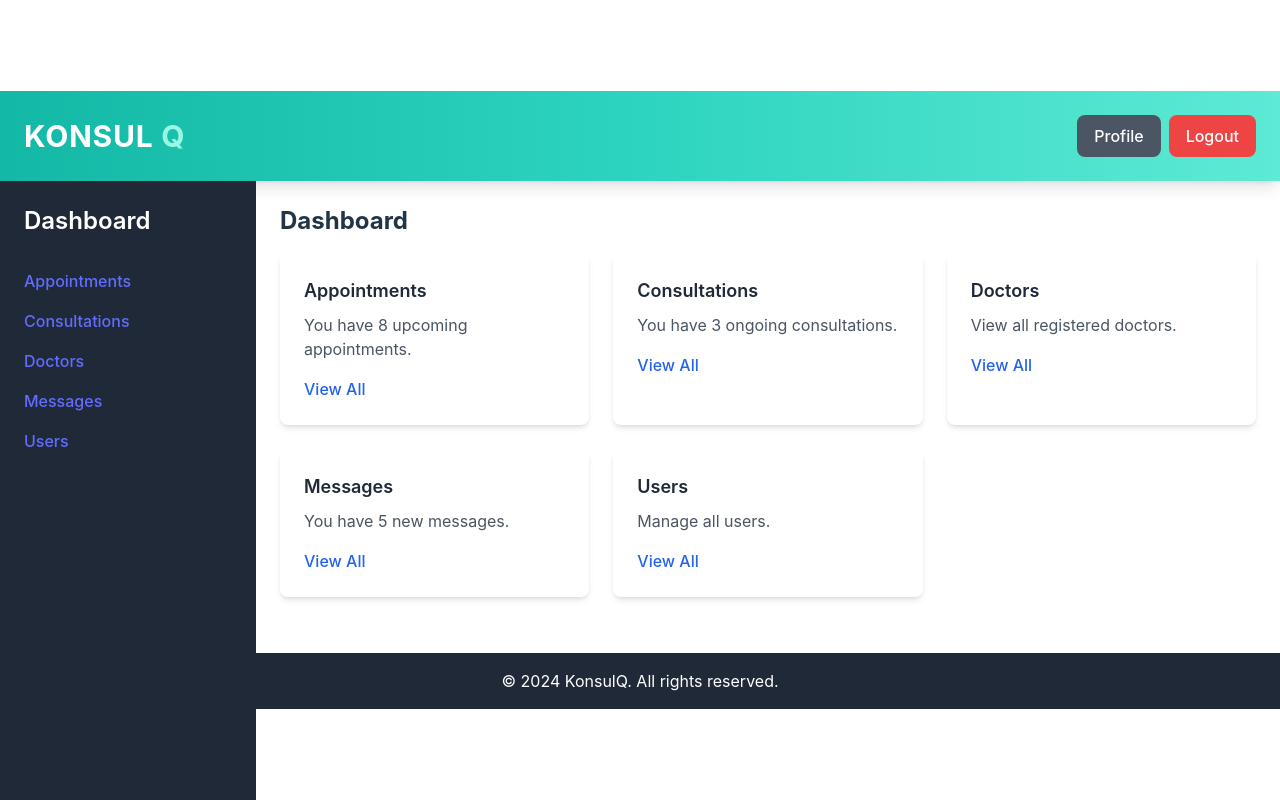
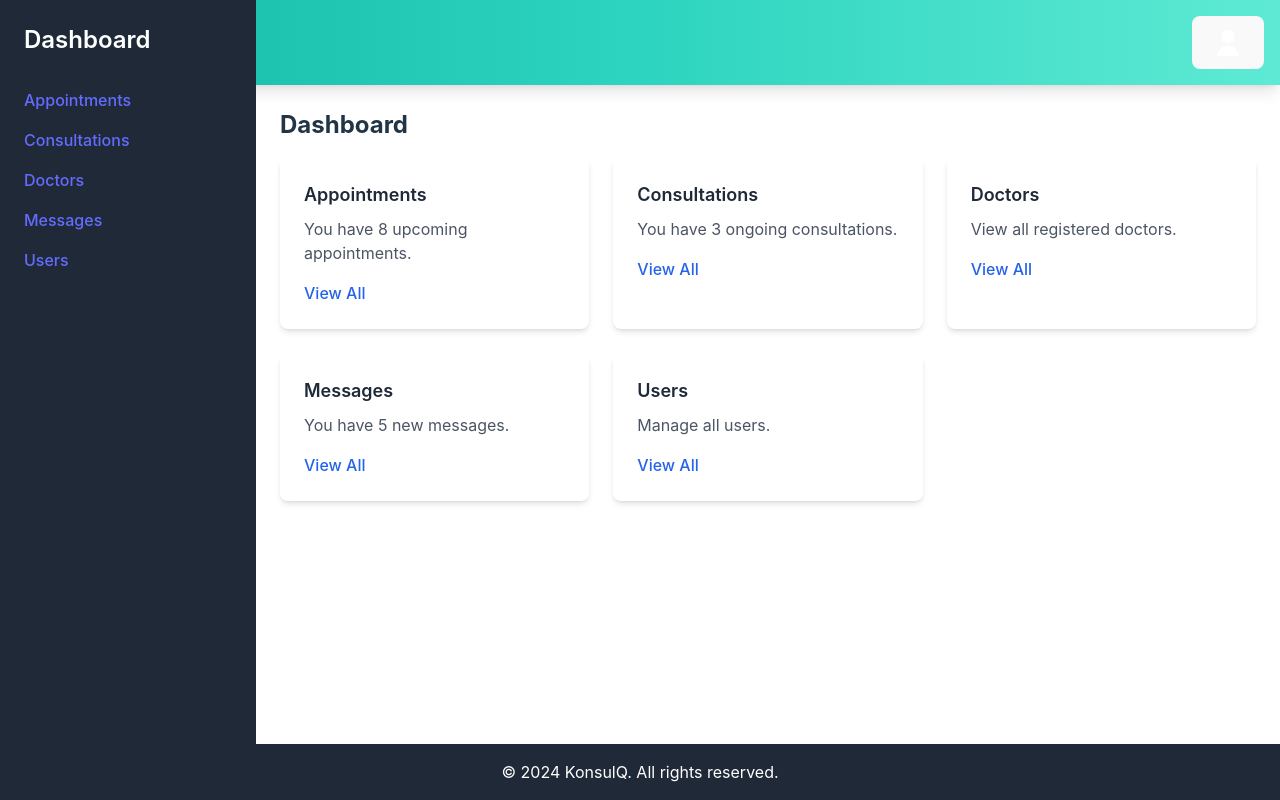
Before and after one commit to blackcode666/KonsulQ_FE, a React (Vite) app in the folder KonsulQ_FE/: page /dashboard in a window 1280 px wide. Built offline with nearby package versions, Linux system fonts and the light colour scheme.

Commit message:
Fix: tampilan dashboard

```diff
--- a/KonsulQ_FE/src/App.jsx
+++ b/KonsulQ_FE/src/App.jsx
@@ -1,4 +1,4 @@
-import React from "react";
+import React, { useState } from "react";
 import { BrowserRouter as Router, Routes, Route } from "react-router-dom";
 import Home from "./pages/Home";
 import Dashboard from "./pages/Dashboard";
@@ -6,6 +6,11 @@ import Navbar from "./components/common/Navbar";
 import Footer from "./components/common/Footer";
 
 const App = () => {
+  const [isSidebarOpen, setIsSidebarOpen] = useState(true);
+
+  const toggleSidebar = () => {
+    setIsSidebarOpen(prevState => !prevState);
+  };
   return (
     <Router>
       <Routes>
@@ -22,14 +27,16 @@ const App = () => {
         />
 
         {/* Dashboard */}
-        <Route
+       <Route
           path="/dashboard"
           element={
-            <>
+            <div className="flex flex-col min-h-screen">
               <Navbar isDashboard={true} />
-              <Dashboard />
+              <div className="flex-grow">
+                <Dashboard />
+              </div>
               <Footer />
-            </>
+            </div>
           }
         />
       </Routes>
--- a/KonsulQ_FE/src/components/common/Footer.jsx
+++ b/KonsulQ_FE/src/components/common/Footer.jsx
@@ -2,7 +2,7 @@ import React from "react";
 
 const Footer = () => {
   return (
-    <footer className="text-center p-4 bg-gray-800 text-white mt-8">
+    <footer className="text-center p-4 bg-gray-800 text-white">
       <p>&copy; {new Date().getFullYear()} KonsulQ. All rights reserved.</p>
     </footer>
   );
--- a/KonsulQ_FE/src/components/common/Navbar.jsx
+++ b/KonsulQ_FE/src/components/common/Navbar.jsx
@@ -1,31 +1,49 @@
-import React from "react";
+  import React, { useState } from "react";
   import { Link } from "react-router-dom";
 
-const Navbar = ({ isDashboard }) => {
+  const Navbar = ({ toggleSidebar, isDashboard }) => {
+    const [isProfileMenuOpen, setIsProfileMenuOpen] = useState(false);
+
+    const toggleProfileMenu = () => setIsProfileMenuOpen(!isProfileMenuOpen);
+
     return (
-    <header className="flex justify-between items-center p-6 bg-gradient-to-r from-teal-500 via-teal-400 to-teal-300 shadow-lg">
+      <header className="p-4 bg-gradient-to-r from-teal-500 via-teal-400 to-teal-300 shadow-lg">
+        <div className="container mx-auto flex justify-between items-center">
           {/* Logo */}
           <h1 className="text-3xl font-bold text-white tracking-wide">
             KONSUL <span className="text-teal-200">Q</span>
           </h1>
 
-      {/* Tombol Dinamis */}
-      <div>
-        {isDashboard ? (
-          <>
-            <button className="bg-gray-600 text-white px-4 py-2 rounded-lg mr-2">
+          {/* Right Side: Profile Menu */}
+          {isDashboard && (
+            <div className="relative">
+              <button
+                className="text-white focus:outline-none flex items-center"
+                onClick={toggleProfileMenu}
+              >
+                <svg
+                  className="w-8 h-8 text-white"
+                  fill="currentColor"
+                  viewBox="0 0 24 24"
+                >
+                  <path
+                    d="M12 12c2.761 0 5-2.239 5-5s-2.239-5-5-5-5 2.239-5 5 2.239 5 5 5zm0 2c-4.418 0-8 3.582-8 8h16c0-4.418-3.582-8-8-8z"
+                  />
+                </svg>
+              </button>
+
+              {/* Profile Dropdown */}
+              {isProfileMenuOpen && (
+                <div className="absolute right-0 mt-2 w-40 bg-white rounded-lg shadow-lg z-10">
+                  <button className="w-full px-4 py-2 text-left text-white-700 hover:bg-gradient-to-r">
                     Profile
                   </button>
-            <button className="bg-red-500 text-white px-4 py-2 rounded-lg">
+                  <button className="w-full px-4 py-2 text-left text-red-600 hover:bg-gradient-to-r">
                     Logout
                   </button>
-          </>
-        ) : (
-          <Link to="/signup">
-            <button className="bg-teal-600 text-white px-6 py-3 rounded-lg hover:bg-teal-700 transition-all duration-300">
-              Sign Up
-            </button>
-          </Link>
+                </div>
+              )}
+            </div>
           )}
         </div>
       </header>
--- a/KonsulQ_FE/src/index.css
+++ b/KonsulQ_FE/src/index.css
@@ -28,7 +28,7 @@ a:hover {
 
 body {
   margin: 0;
-  display: flex;
+  /* display: flex; */
   place-items: center;
   min-width: 320px;
   min-height: 100vh;
--- a/KonsulQ_FE/src/pages/Dashboard.jsx
+++ b/KonsulQ_FE/src/pages/Dashboard.jsx
@@ -6,7 +6,7 @@ const Dashboard = () => {
     return (
       <div className="flex">
         {/* Sidebar */}
-      <div className="w-64 bg-gray-800 text-white fixed h-full">
+        <div className="bg-gray-800 text-white fixed h-fullfixed inset-y-0 left-0 bg-gray-800 text-white w-64 h-full transform transition-transform duration-300 ease-in-out ">
           <Sidebar />
         </div>
 
```
Also changed, not shown: 1 other file (tests, documents, lock files or other folders). Lines whose indentation alone changed are shown as unchanged.
